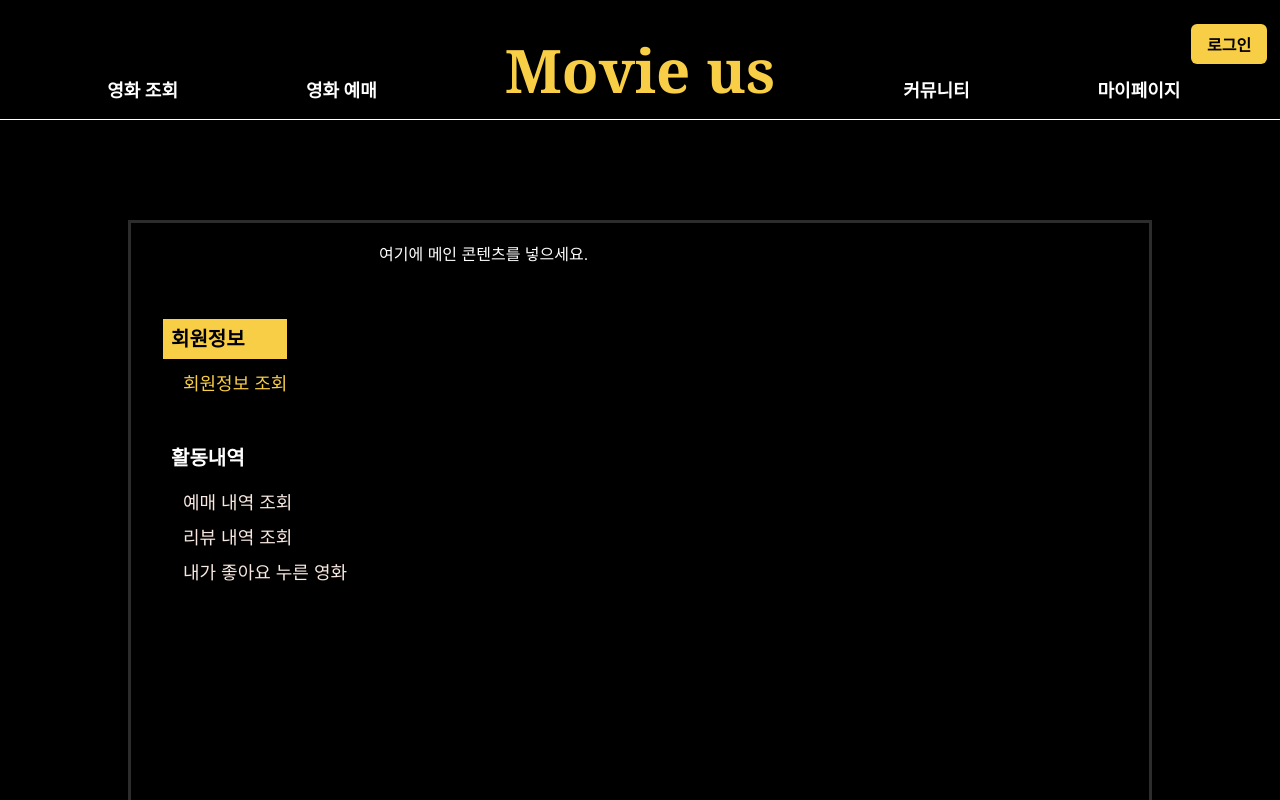
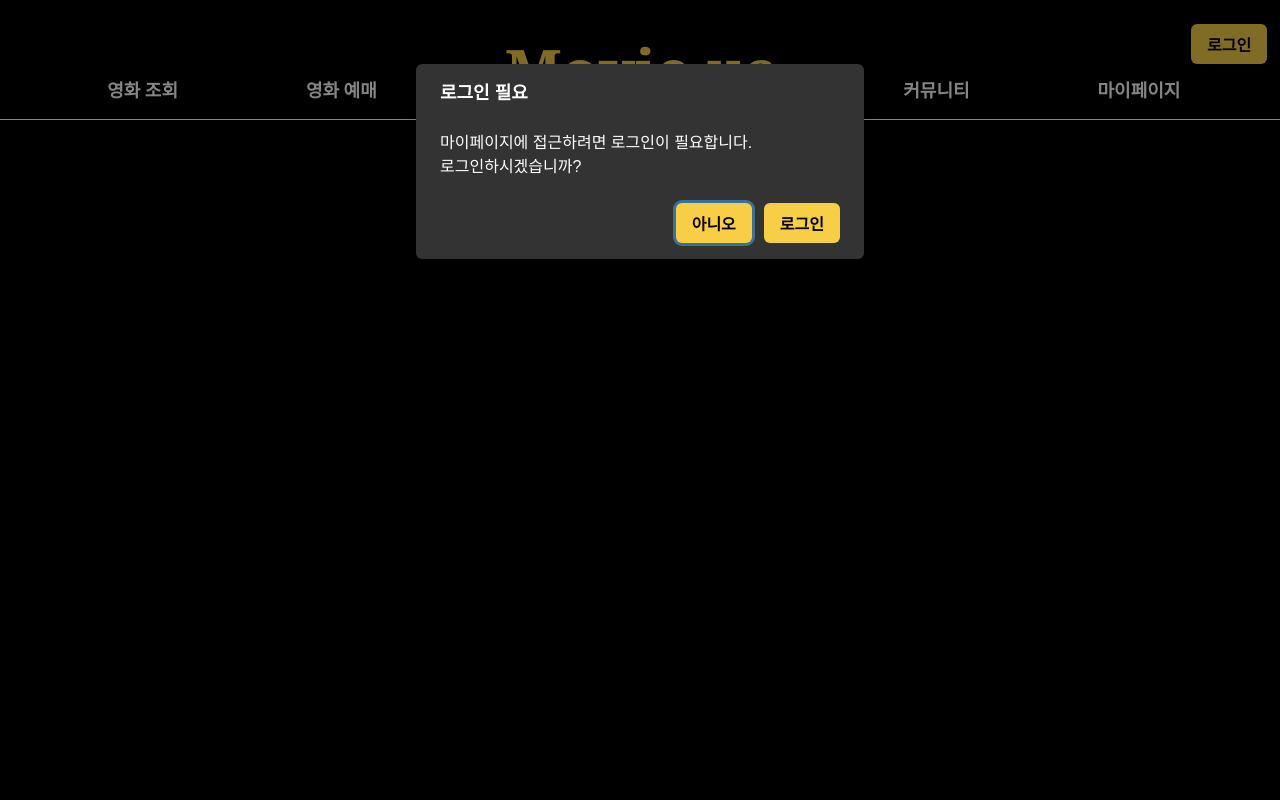
Before and after one commit to chany0ng/move-us-project, a React (Vite) app in the folder frontend/movie-us-frontend/: page /my-page/user-info in a window 1280 px wide. Shown: the top 800 px of the page. Built offline with nearby package versions, Linux system fonts and the light colour scheme; a web font is replaced by a local one.

Commit message:
Feat(Auth): 로그인 안하면 My-Page 접근 불가 기능 추가

```diff
--- a/frontend/movie-us-frontend/src/App.jsx
+++ b/frontend/movie-us-frontend/src/App.jsx
@@ -16,7 +16,7 @@ import UserReservationHistory from "./pages/my-page/UserReservationHistory";
 import UserReviewHistory from "./pages/my-page/UserReviewHistory";
 import MovieTicketing from "./pages/ticketing/MovieTicketing";
 import SeatSelection from "./pages/ticketing/SeatSelection";
-
+import ProtectedRoute from "./ProtectedRoute";
 function App() {
   return (
     <>
@@ -40,20 +40,60 @@ function App() {
               path="/ticketing/seat-selection"
               element={<SeatSelection />}
             />
-            {/*//todo useAuth 만들어서, 로그인 여부 체크 후 my-page 접근 여부 확인,
-               //todo RequireAuth 컴포넌트로 상위 Route 구현 */}
-            <Route path="/my-page/user-info" element={<UserInfo />} />
+            <Route
+              path="/my-page"
+              element={
+                <ProtectedRoute>
+                  {/* 모든 중첩된 경로에 대해 ProtectedRoute 적용 */}
+                  <Routes>
+                    <Route path="user-info" element={<UserInfo />} />
+                    <Route
+                      path="activity/user-liked-movies"
+                      element={<UserLikedMovies />}
+                    />
+                    <Route
+                      path="activity/user-reservation-history"
+                      element={<UserReservationHistory />}
+                    />
+                    <Route
+                      path="activity/user-review-history"
+                      element={<UserReviewHistory />}
+                    />
+                  </Routes>
+                </ProtectedRoute>
+              }
+            />
+            <Route
+              path="/my-page/user-info"
+              element={
+                <ProtectedRoute>
+                  <UserInfo />
+                </ProtectedRoute>
+              }
+            />
             <Route
               path="/my-page/activity/user-liked-movies"
-              element={<UserLikedMovies />}
+              element={
+                <ProtectedRoute>
+                  <UserLikedMovies />
+                </ProtectedRoute>
+              }
             />
             <Route
               path="/my-page/activity/user-reservation-history"
-              element={<UserReservationHistory />}
+              element={
+                <ProtectedRoute>
+                  <UserReservationHistory />
+                </ProtectedRoute>
+              }
             />
             <Route
               path="/my-page/activity/user-review-history"
-              element={<UserReviewHistory />}
+              element={
+                <ProtectedRoute>
+                  <UserReviewHistory />
+                </ProtectedRoute>
+              }
             />
           </Route>
         </Routes>
--- /dev/null
+++ b/frontend/movie-us-frontend/src/ProtectedRoute.jsx
@@ -0,0 +1,71 @@
+import { useEffect, useState, useRef } from "react";
+import { useNavigate, useLocation } from "react-router-dom";
+import {
+  AlertDialog,
+  AlertDialogBody,
+  AlertDialogFooter,
+  AlertDialogHeader,
+  AlertDialogContent,
+  AlertDialogOverlay,
+  Button,
+} from "@chakra-ui/react";
+import useAuth from "./hooks/useAuth";
+
+const ProtectedRoute = ({ children }) => {
+  const { isAuthenticated } = useAuth();
+  const [openAlert, setOpenAlert] = useState(false);
+  const navigate = useNavigate();
+  const cancelRef = useRef();
+
+  useEffect(() => {
+    if (!isAuthenticated) {
+      setOpenAlert(true); // 로그인 상태가 아니면 AlertDialog를 엽니다.
+    }
+  }, [isAuthenticated]);
+
+  const handleConfirm = () => {
+    setOpenAlert(false);
+    navigate("/login", { replace: true }); // "예"를 선택하면 로그인 페이지로 이동
+  };
+
+  const handleCancel = () => {
+    setOpenAlert(false);
+    navigate(-1); // "아니오"를 선택하면 이전 페이지로 돌아갑니다.
+  };
+
+  // 로그인된 경우에만 children을 렌더링하고, 로그인되지 않은 경우에는 AlertDialog만 띄웁니다.
+  if (!isAuthenticated) {
+    return (
+      <AlertDialog
+        isOpen={openAlert}
+        leastDestructiveRef={cancelRef}
+        onClose={handleCancel}
+      >
+        <AlertDialogOverlay>
+          <AlertDialogContent bg="#333">
+            <AlertDialogHeader fontSize="lg" fontWeight="bold">
+              로그인 필요
+            </AlertDialogHeader>
+            <AlertDialogBody>
+              마이페이지에 접근하려면 로그인이 필요합니다. <br />
+              로그인하시겠습니까?
+            </AlertDialogBody>
+            <AlertDialogFooter>
+              <Button ref={cancelRef} onClick={handleCancel}>
+                아니오
+              </Button>
+              <Button colorScheme="blue" onClick={handleConfirm} ml={3}>
+                로그인
+              </Button>
+            </AlertDialogFooter>
+          </AlertDialogContent>
+        </AlertDialogOverlay>
+      </AlertDialog>
+    );
+  }
+
+  // 로그인된 경우에는 자식 요소를 렌더링합니다.
+  return children;
+};
+
+export default ProtectedRoute;
--- /dev/null
+++ b/frontend/movie-us-frontend/src/hooks/useAuth.jsx
@@ -0,0 +1,25 @@
+import { useEffect, useState } from 'react';
+
+const useAuth = () => {
+  const [isAuthenticated, setIsAuthenticated] = useState(false);
+
+  useEffect(() => {
+    // localStorage에 accessToken이 있는지 확인해서 로그인 상태 설정
+    const accessToken = localStorage.getItem('accessToken');
+    setIsAuthenticated(!!accessToken); // accessToken이 있으면 true, 없으면 false
+  }, []);
+
+  const login = (accessToken) => {
+    localStorage.setItem('accessToken', accessToken); // 로그인 시 토큰 저장
+    setIsAuthenticated(true); // 로그인 상태로 설정
+  };
+
+  const logout = () => {
+    localStorage.removeItem('accessToken'); // 로그아웃 시 토큰 삭제
+    setIsAuthenticated(false); // 로그아웃 상태로 설정
+  };
+
+  return { isAuthenticated, login, logout };
+};
+
+export default useAuth;
```
